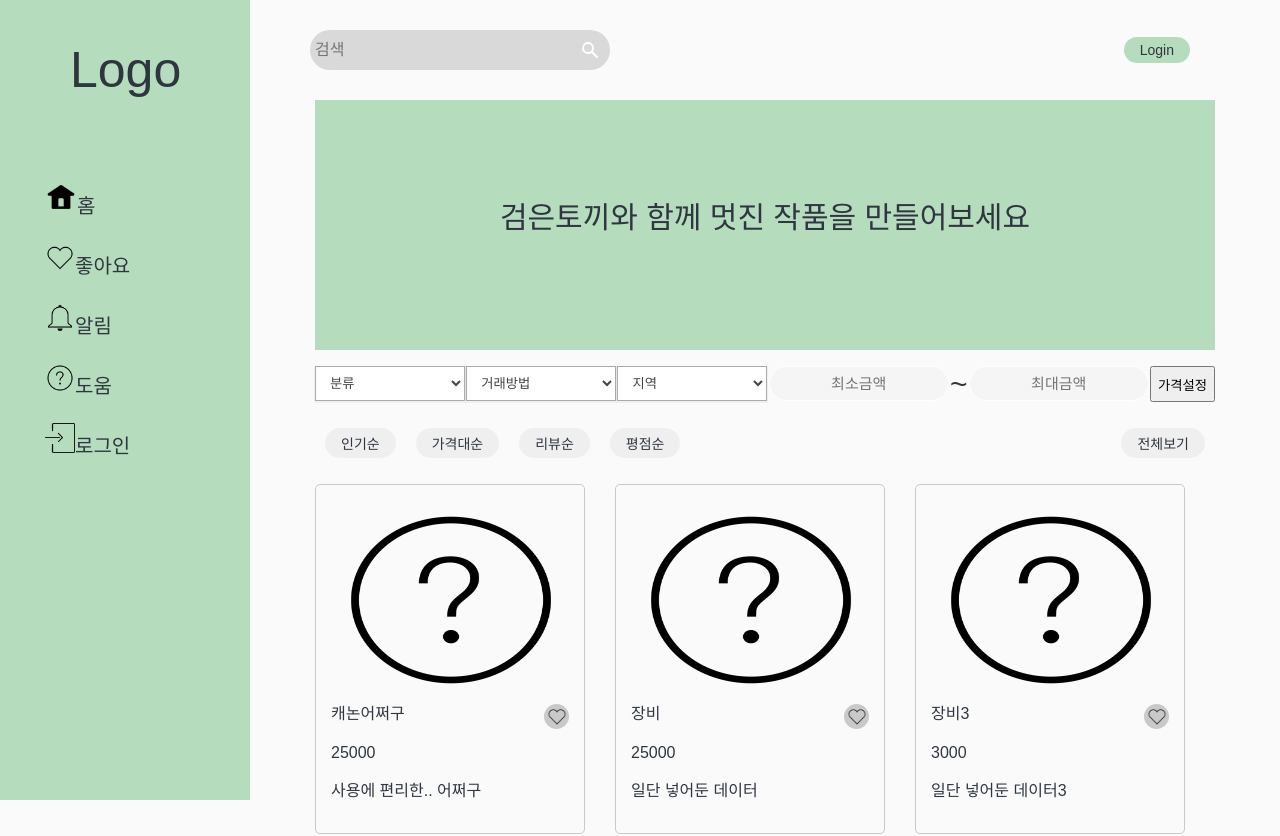
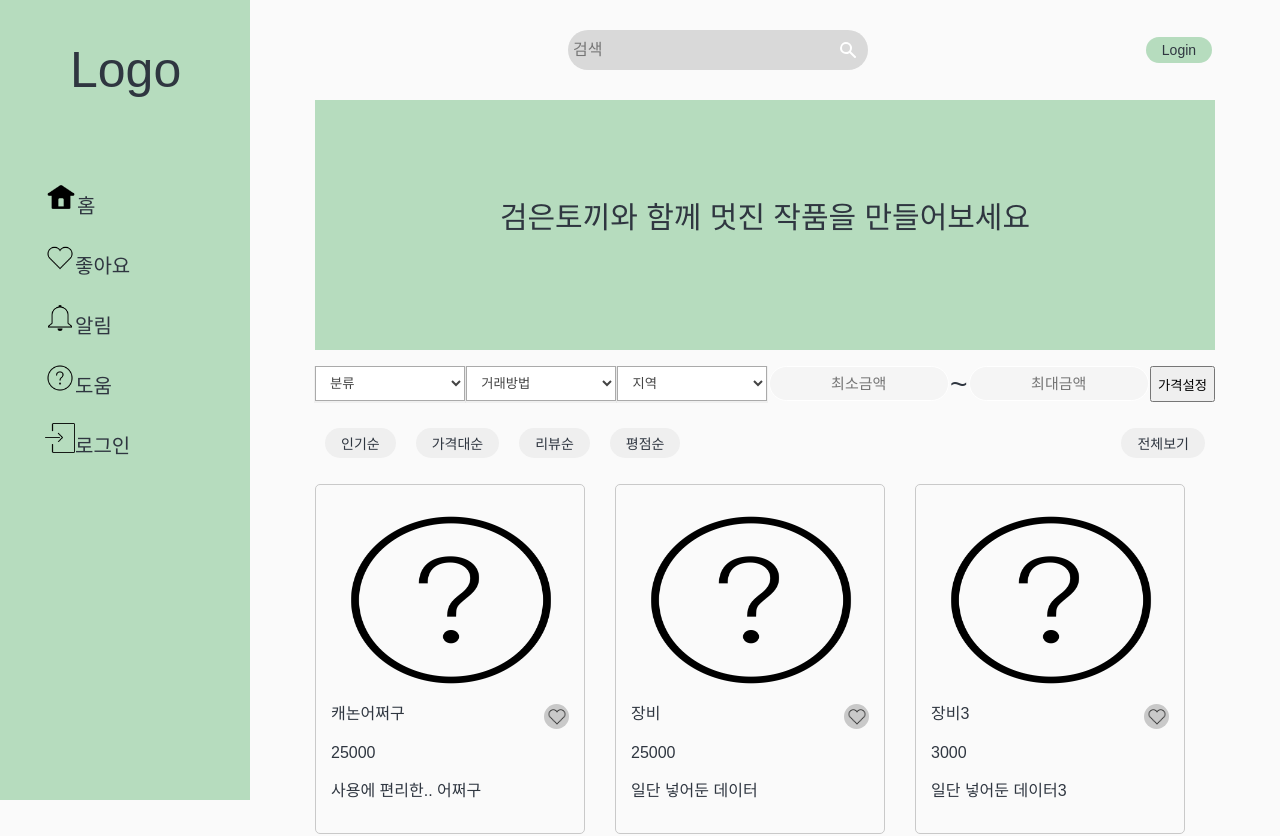
Before and after one commit to hyemimi/black-rabbit, a Next.js app: page / in a window 1280 px wide. Shown: the top 836 px of the page. Built offline with nearby package versions, Linux system fonts and the light colour scheme.

Commit message:
style : header

```diff
--- a/layout/Header.tsx
+++ b/layout/Header.tsx
@@ -23,18 +23,28 @@ function Header() {
 
 export default Header;
 
-//header : 100px
+//header  100px
 const Nav = styled.nav`
   display: flex;
   height: 100px;
-  justify-content: space-between;
-  align-items: center;
-  position: relative;
-  width: 1000px;
-  top: 0;
+  min-width: 1000px;
+  width: 100%;
+  top: 0px;
   font-size: 14px;
+  justify-content: space-evenly;
+
   padding: 20px 60px;
 `;
+
+/*
+top: 0px;
+width: 100vw;
+height: 70px;
+position: fixed;
+background-color: #2f2f2f;
+box-sizing: border-box;
+border-bottom: 1px solid rgb(55, 55, 55);
+*/
 
 const Col = styled.div`
   display: flex;
--- a/layout/Layout.tsx
+++ b/layout/Layout.tsx
@@ -25,4 +25,5 @@ const HeaderContainer = styled.div`
   height: 100%;
   margin-left: 250px;
   display: flex;
+  justify-content: space-between;
 `;
```
